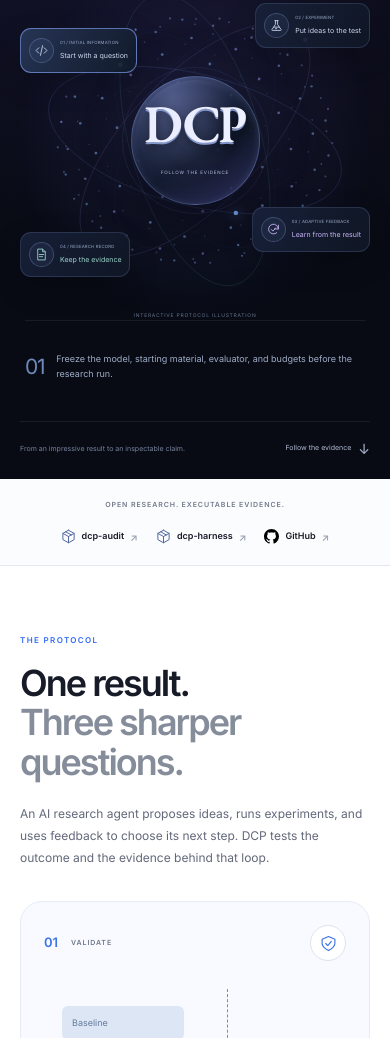
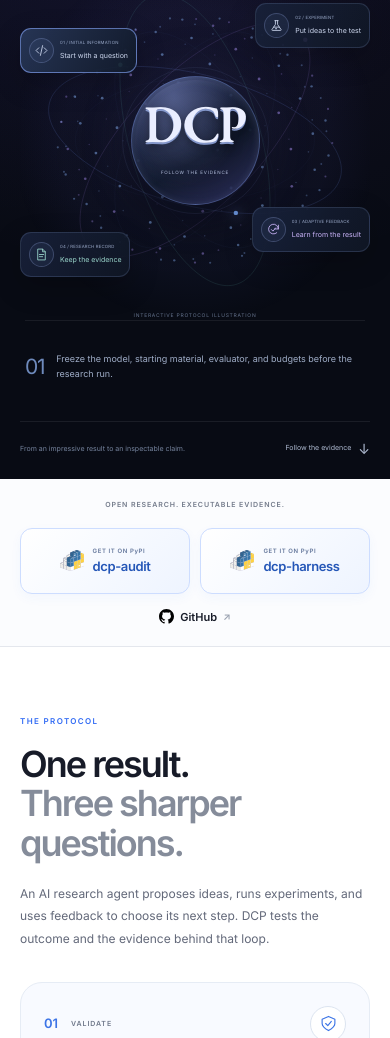
Before and after one commit to cxcscmu/Discovery-Certification-Protocol, a website: page site/public/index.html in a window 390 px wide. Shown: the part 600-1638 px from the top of the page. Drawn offline with Linux system fonts and the light colour scheme.

Commit message:
Highlight PyPI packages and link the paper to the project homepage

```diff
--- a/site/public/index.html
+++ b/site/public/index.html
@@ -331,12 +331,22 @@
       <div class="resource-strip">
         <div class="wrap resource-inner">
           <span>OPEN RESEARCH. EXECUTABLE EVIDENCE.</span
-          ><a href="https://pypi.org/project/dcp-audit/"
-            ><svg class="icon"><use href="#i-box" /></svg> dcp-audit
-            <span>↗</span></a
-          ><a href="https://pypi.org/project/dcp-harness/"
-            ><svg class="icon"><use href="#i-box" /></svg> dcp-harness
-            <span>↗</span></a
+          ><a
+            class="package-resource"
+            href="https://pypi.org/project/dcp-audit/"
+            ><img src="assets/pypi.svg" width="30" height="30" alt="" />
+            <span class="resource-label"
+              ><small>GET IT ON PyPI</small><strong>dcp-audit</strong></span
+            >
+            <svg class="icon resource-arrow"><use href="#i-external" /></svg></a
+          ><a
+            class="package-resource"
+            href="https://pypi.org/project/dcp-harness/"
+            ><img src="assets/pypi.svg" width="30" height="30" alt="" />
+            <span class="resource-label"
+              ><small>GET IT ON PyPI</small><strong>dcp-harness</strong></span
+            >
+            <svg class="icon resource-arrow"><use href="#i-external" /></svg></a
           ><a href="https://github.com/cxcscmu/Discovery-Certification-Protocol"
             ><img src="assets/github.svg" width="19" height="19" alt="" />
             GitHub <span>↗</span></a
--- a/site/public/styles.css
+++ b/site/public/styles.css
@@ -621,11 +621,12 @@ img {
   background: #fbfcfe;
 }
 .resource-inner {
-  display: flex;
+  display: grid;
+  grid-template-columns: 1fr auto auto auto;
   align-items: center;
   justify-content: space-between;
   gap: 22px;
-  padding-block: 24px;
+  padding-block: 22px;
 }
 .resource-inner > span {
   font-size: 8px;
@@ -652,6 +653,56 @@ img {
   width: 18px;
   height: 18px;
   color: #5369a0;
+}
+.resource-inner > .package-resource {
+  gap: 14px;
+  padding: 14px 20px;
+  min-height: 74px;
+  border: 1px solid #cdddff;
+  border-radius: 15px;
+  background: linear-gradient(135deg, #ffffff, #eef4ff);
+  box-shadow: 0 4px 12px #356be90b;
+  transition:
+    transform 0.2s var(--ease),
+    box-shadow 0.2s,
+    border-color 0.2s;
+}
+.resource-inner > .package-resource:hover {
+  transform: translateY(-3px);
+  border-color: #83aaff;
+  box-shadow: 0 8px 20px #356be91a;
+}
+.package-resource > img {
+  width: 30px;
+  height: 30px;
+  object-fit: contain;
+  flex-shrink: 0;
+}
+.resource-inner .resource-label {
+  display: flex;
+  flex-direction: column;
+  gap: 4px;
+  margin: 0;
+  white-space: nowrap;
+  line-height: 1.25;
+}
+.resource-label small {
+  color: #62759a;
+  font-size: 8px;
+  letter-spacing: 0.1em;
+  font-weight: 600;
+}
+.resource-label strong {
+  color: #2456b7;
+  font-size: 17px;
+  letter-spacing: -0.03em;
+  font-weight: 600;
+}
+.resource-inner .resource-arrow {
+  width: 18px;
+  height: 18px;
+  color: #6d8dbf;
+  margin-left: 7px;
 }
 .section {
   padding-block: 112px;
@@ -1842,11 +1893,14 @@ img {
     left: 2%;
   }
   .resource-inner {
+    grid-template-columns: 1fr 1fr auto;
     gap: 14px;
   }
   .resource-inner > span {
-    font-size: 6px;
-    max-width: 110px;
+    grid-column: 1 / -1;
+    font-size: 8px;
+    text-align: center;
+    margin-bottom: 3px;
   }
   .resource-inner > a {
     font-size: 10px;
@@ -1854,6 +1908,18 @@ img {
   }
   .resource-inner > a > span {
     margin-left: 0;
+  }
+  .resource-inner > .package-resource {
+    justify-content: center;
+    gap: 10px;
+    padding: 12px 14px;
+  }
+  .resource-label strong {
+    font-size: 15px;
+  }
+  .resource-inner .resource-arrow {
+    margin-left: 0;
+    width: 15px;
   }
   .section {
     padding-block: 80px;
@@ -2231,9 +2297,8 @@ img {
     font-size: 14px;
   }
   .resource-inner {
-    justify-content: center;
-    flex-wrap: wrap;
-    gap: 18px;
+    grid-template-columns: 1fr 1fr;
+    gap: 14px 10px;
     padding-block: 20px;
   }
   .resource-inner > span {
@@ -2254,6 +2319,30 @@ img {
   .resource-inner > a > span {
     font-size: 10px;
   }
+  .resource-inner > a:last-child {
+    grid-column: 1 / -1;
+    justify-self: center;
+    font-size: 11px;
+  }
+  .resource-inner > .package-resource {
+    gap: 9px;
+    min-height: 66px;
+    padding: 12px 10px;
+    border-radius: 12px;
+  }
+  .resource-inner .package-resource > img {
+    width: 24px;
+    height: 24px;
+  }
+  .resource-label small {
+    font-size: 6px;
+  }
+  .resource-label strong {
+    font-size: 13px;
+  }
+  .resource-inner .resource-arrow {
+    display: none;
+  }
   .section {
     padding-block: 68px;
   }
@@ -2500,6 +2589,13 @@ img {
   }
 }
 @media (max-width: 360px) {
+  .resource-label strong {
+    font-size: 11.5px;
+  }
+  .resource-inner .package-resource > img {
+    width: 21px;
+    height: 21px;
+  }
   .hero h1 {
     font-size: 34px;
   }
```
Also changed, not shown: site/tests/check.mjs (+21 -3 lines), site/README.md, site/public/assets/pypi.svg (added), 1 other file.
